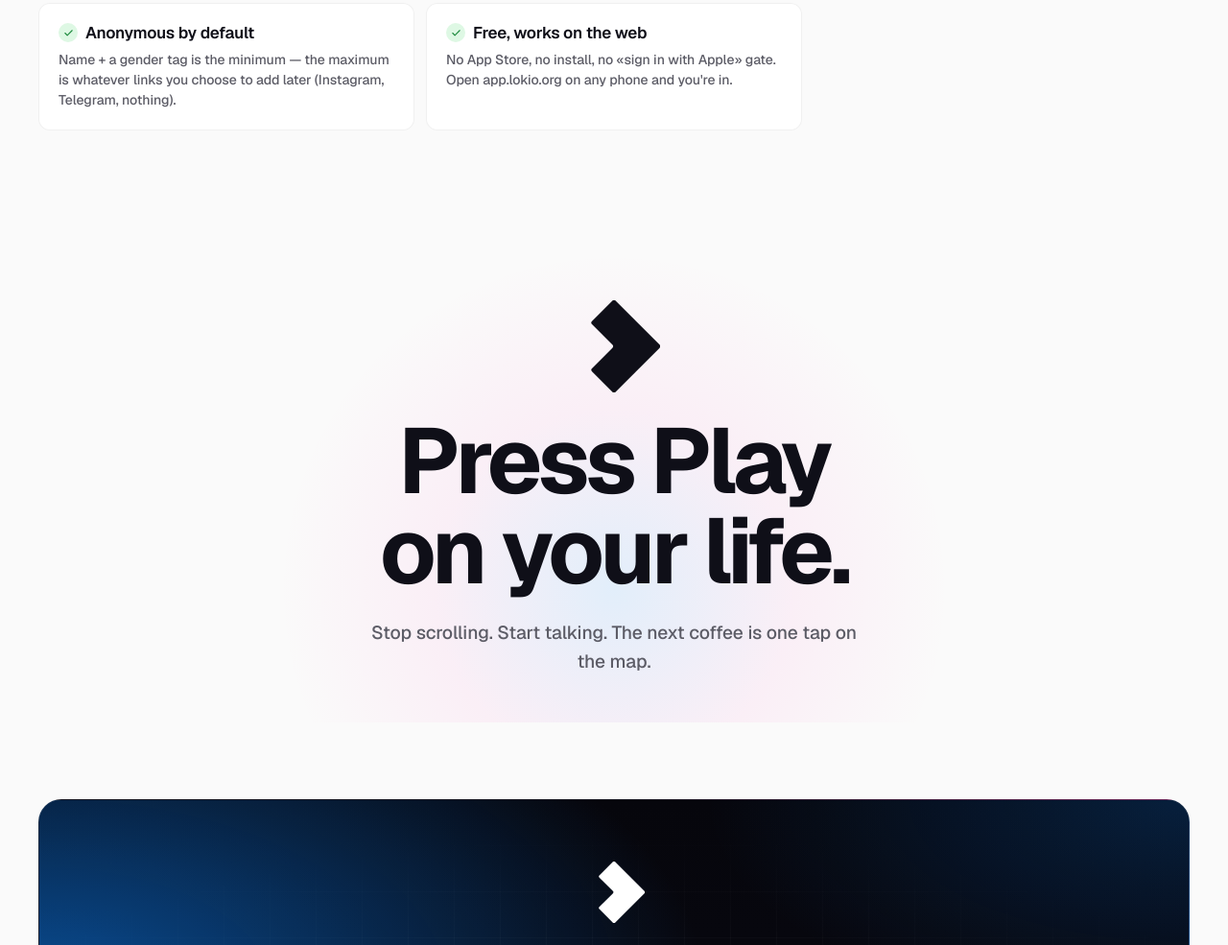
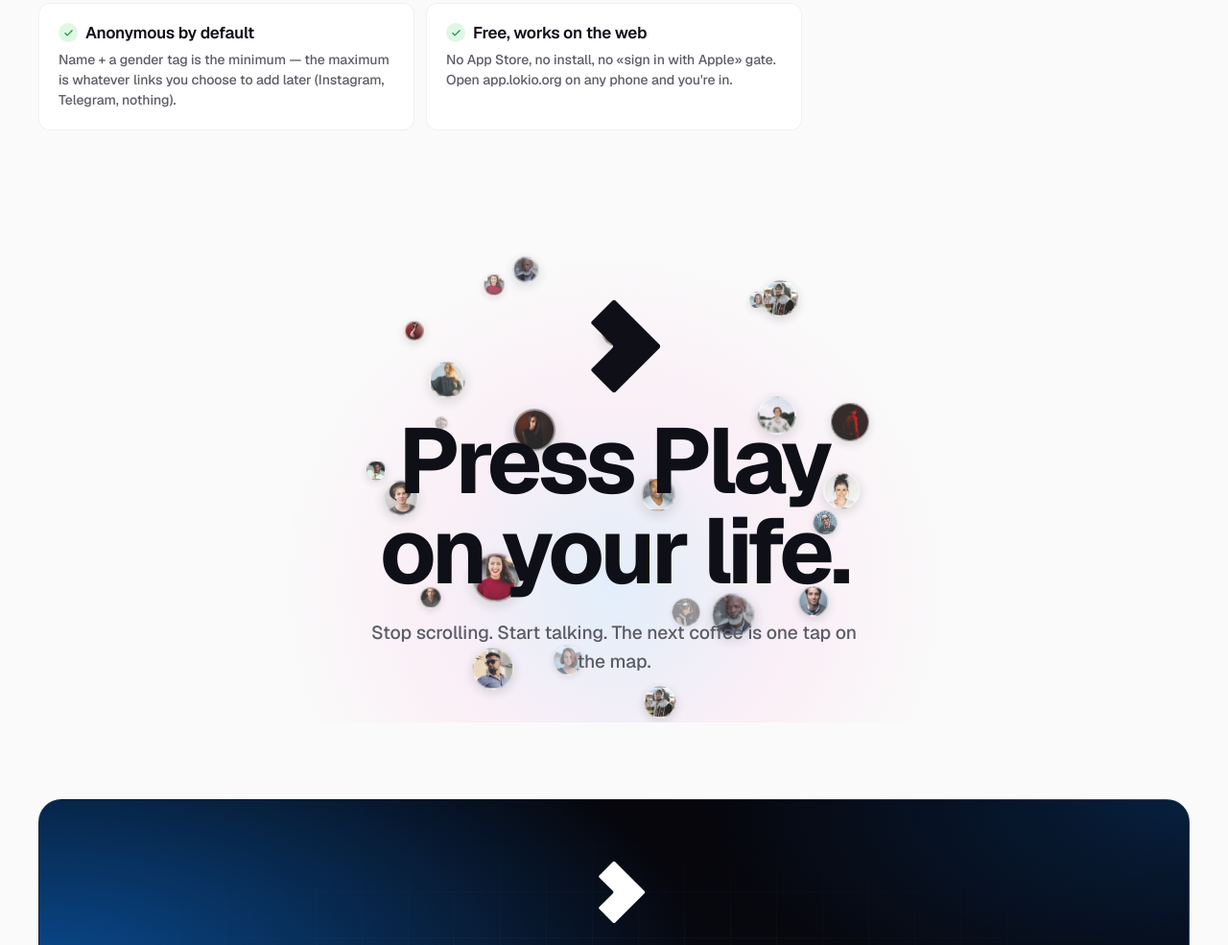
Before and after one commit to nickarstrong/lokio-public, a website: page index.html in a window 1280 px wide. Shown: the part 4240-5225 px from the top of the page at 96% size. Drawn offline with nearby package versions, Linux system fonts and the light colour scheme.

Commit message:
sphere: full opacity, vivid avatars

```diff
--- a/index.html
+++ b/index.html
@@ -1376,6 +1376,33 @@ footer{
 }
 @keyframes heroIn{
   to{opacity:1;transform:translateY(0) scale(1);filter:blur(0);}
+}
+
+/* ════════════════════════════════
+   3D AVATAR SPHERE
+   ════════════════════════════════ */
+#sphere-wrap{
+  position:absolute;
+  top:50%; left:50%;
+  transform:translate(-50%,-50%);
+  width:600px; height:600px;
+  z-index:0;
+  pointer-events:none;
+  opacity:0.85;
+}
+@media(max-width:600px){
+  #sphere-wrap{ width:360px; height:360px; }
+}
+.sph-av{
+  position:absolute;
+  border-radius:var(--r-pill);
+  display:flex; align-items:center; justify-content:center;
+  font-weight:700; color:#fff;
+  border:2.5px solid rgba(255,255,255,0.5);
+  box-shadow:0 4px 16px rgba(0,0,0,0.18);
+  transition:transform 50ms linear;
+  will-change:transform, opacity;
+  backface-visibility:hidden;
 }
 
 </style>
@@ -1819,8 +1846,9 @@ footer{
 </section>
 
 <!-- ════════ PRESS PLAY — brand closer (перед final CTA) ════════ -->
-<section class="press-play">
-  <div class="cont">
+<section class="press-play" style="position:relative;">
+  <div id="sphere-wrap" class="cin"></div>
+  <div class="cont" style="position:relative;z-index:1;">
     <div class="press-play-mark cin">
       <svg viewBox="0 0 160 160" xmlns="http://www.w3.org/2000/svg">
         <g transform="translate(80,80) rotate(45)">
@@ -1960,6 +1988,75 @@ footer{
   }, { threshold:0.15, rootMargin:'0px 0px -40px 0px' });
   els.forEach(function(el){ obs.observe(el); });
 })();
+
+/* 3D Avatar Sphere */
+(function(){
+  var wrap = document.getElementById('sphere-wrap');
+  if(!wrap) return;
+  var W = wrap.offsetWidth, H = wrap.offsetHeight;
+  var R = Math.min(W,H) * 0.42;
+  var N = 28;
+  var rotY = 0, rotX = 15;
+  var PHI = (1+Math.sqrt(5))/2;
+
+  /* Avatar photos — local, 28 diverse faces */
+  var N_AV = 28;
+
+  /* Create DOM nodes */
+  var nodes = [];
+  for(var i=0;i<N;i++){
+    var t = i/N;
+    var inc = Math.acos(1-2*t);
+    var az = (2*Math.PI/PHI)*i;
+    var phi = inc*(180/Math.PI);
+    var theta = (az*(180/Math.PI))%360;
+    phi = 15+(phi/180)*150;
+    theta += (Math.random()-0.5)*15;
+    phi = Math.max(10,Math.min(170, phi+(Math.random()-0.5)*8));
+
+    var sz = 28+Math.random()*36;
+    var el = document.createElement('div');
+    el.className = 'sph-av';
+    el.style.width = sz+'px';
+    el.style.height = sz+'px';
+    var avNum = ((i % N_AV) + 1).toString().padStart(2,'0');
+    el.style.backgroundImage = 'url(/img/av'+avNum+'.png)';
+    el.style.backgroundSize = 'cover';
+    el.style.backgroundPosition = 'center';
+    wrap.appendChild(el);
+    nodes.push({el:el,theta:theta*Math.PI/180,phi:phi*Math.PI/180,sz:sz});
+  }
+
+  function render(){
+    var ry = rotY*Math.PI/180, rx = rotX*Math.PI/180;
+    for(var i=0;i<nodes.length;i++){
+      var n=nodes[i];
+      var x=R*Math.sin(n.phi)*Math.cos(n.theta);
+      var y=R*Math.cos(n.phi);
+      var z=R*Math.sin(n.phi)*Math.sin(n.theta);
+      /* Rotate Y */
+      var x1=x*Math.cos(ry)+z*Math.sin(ry);
+      var z1=-x*Math.sin(ry)+z*Math.cos(ry);
+      /* Rotate X */
+      var y2=y*Math.cos(rx)-z1*Math.sin(rx);
+      var z2=y*Math.sin(rx)+z1*Math.cos(rx);
+      var sc = (z2+R)/(2*R)*0.6+0.4;
+      var op = z2 < -R*0.3 ? Math.max(0,(z2+R)/(R*0.7)) : 1;
+      n.el.style.transform = 'translate(-50%,-50%) scale('+sc.toFixed(2)+')';
+      n.el.style.left = (W/2+x1)+'px';
+      n.el.style.top = (H/2+y2)+'px';
+      n.el.style.opacity = (op < 0.3 ? 0 : Math.max(0.5, op)).toFixed(2);
+      n.el.style.zIndex = Math.round(500+z2);
+    }
+  }
+
+  function tick(){
+    rotY += 0.15;
+    render();
+    requestAnimationFrame(tick);
+  }
+  tick();
+})();
 </script>
 
 </body>
```
